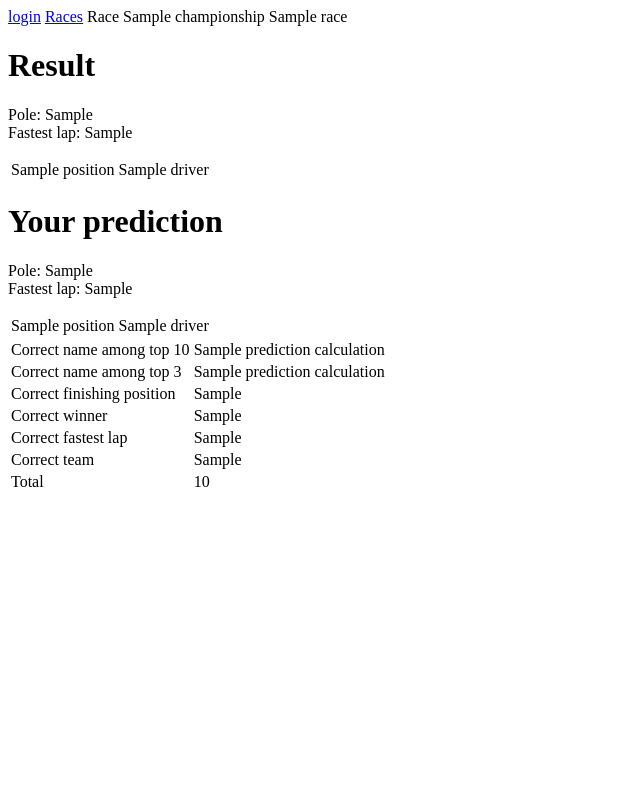
After one commit to alexpdp7/f1web, a Django app: template f1web/src/f1web/predictions/templates/predictions/race_view_prediction.html in a window 1280 px wide. The commit adds this page. Shown: the whole page, without its empty margins (0-640 px from the left). Run offline with Django 3.2, Linux system fonts and the light colour scheme; the template is opened without the code that fills it: most values are stand-ins (such as "Sample title", 1, 10 or a date in 2020).

Commit message:
add prediction score calculator and view

```diff
--- /dev/null
+++ b/f1web/src/f1web/predictions/templates/predictions/race_view_prediction.html
@@ -0,0 +1,54 @@
+{% extends "predictions/basic.html" %}
+
+{% block title %}
+Race {{ race.championship }} {{ race.name }}
+{% endblock %}
+
+{% block content %}
+Race {{ race.championship }} {{ race.name }}
+
+{% if prediction %}
+	<h1>Result</h1>
+
+	<p>
+		Pole: {{ race.raceresult.pole_position }} <br/>
+		Fastest lap: {{ race.raceresult.fastest_lap }}
+	</p>
+
+	<table>
+		{% for position in race.raceresult.raceresultposition_set.all %}
+			<tr>
+				<td>{{ position.position }}</td>
+				<td>{{ position.driver }}</td>
+			</tr>
+		{% endfor %}
+	</table>
+
+	<h1>Your prediction</h1>
+	<p>
+		Pole: {{ prediction.pole_position }} <br/>
+		Fastest lap: {{ prediction.fastest_lap }}
+	</p>
+
+	<table>
+		{% for position in prediction.predictionposition_set.all %}
+			<tr>
+				<td>{{ position.position }}</td>
+				<td>{{ position.driver }}</td>
+			</tr>
+		{% endfor %}
+	</table>
+
+	<table>
+		<tr><td>Correct name among top 10<td>{{ prediction_calculation.correct_name_among_top_10 }}</td></tr>
+		<tr><td>Correct name among top 3<td>{{ prediction_calculation.correct_name_among_top_3 }}</td></tr>
+		<tr><td>Correct finishing position<td>{{ prediction_calculation.correct_finishing_position }}</td></tr>
+		<tr><td>Correct winner<td>{{ prediction_calculation.correct_winner }}</td></tr>
+		<tr><td>Correct fastest lap<td>{{ prediction_calculation.correct_fastest_lap }}</td></tr>
+		<tr><td>Correct team<td>{{ prediction_calculation.correct_team }}</td></tr>
+		<tr><td>Total<td>{{ prediction_calculation.total }}</td></tr>
+	</table>
+
+{% endif %}
+
+{% endblock %}
```
Also changed, not shown: f1web/src/f1web/predictions/calculator.py (added, +59 -0 lines), f1web/src/f1web/predictions/views.py (+16 -9 lines), f1web/src/f1web/predictions/templates/predictions/race_enter_prediction.html (line endings or trailing spaces).
